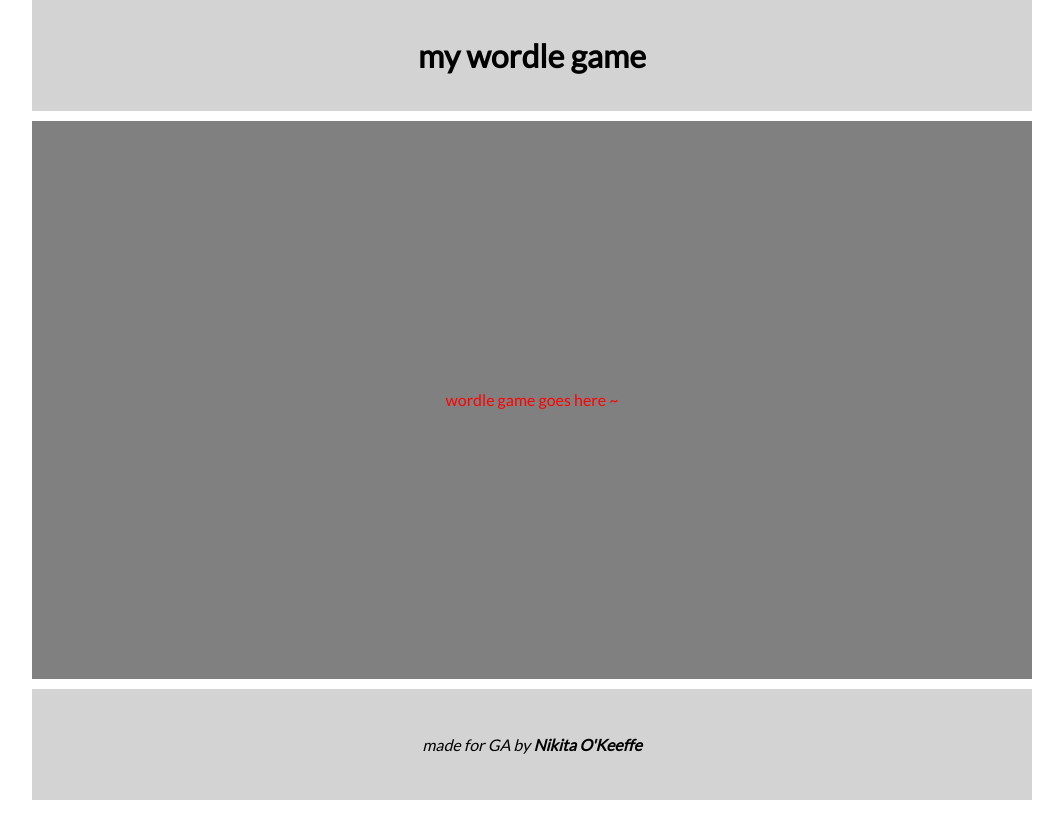
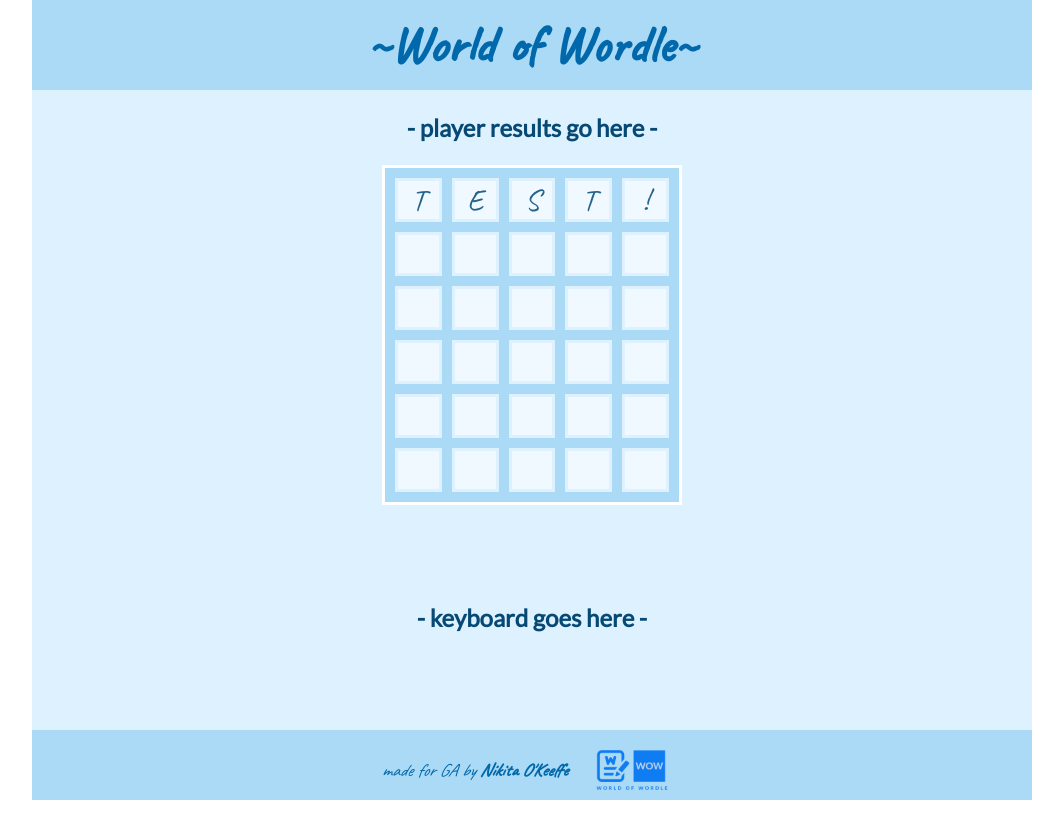
Before and after one commit to nikitao13/Wordle, a plain HTML site: page index.html in a window 1280 px wide. Shown: the whole page, without its empty margins (108-1171 px from the left). Drawn offline with Linux system fonts and the light colour scheme.

Commit message:
made CSS styling improvements

```diff
--- a/index.html
+++ b/index.html
@@ -1,7 +1,10 @@
 <!doctype html>
 <html lang="en">
 <head>
-    <link rel="stylesheet" href="styles.css">
+    <link rel="stylesheet" href="styles.css?v=1.4">
+    <link rel="preconnect" href="https://fonts.googleapis.com">
+    <link rel="preconnect" href="https://fonts.gstatic.com" crossorigin>
+    <link href="https://fonts.googleapis.com/css2?family=Caveat&family=Shadows+Into+Light&display=swap" rel="stylesheet">
     <link rel="preconnect" href="https://fonts.googleapis.com">
     <link rel="preconnect" href="https://fonts.gstatic.com" crossorigin>
     <link href="https://fonts.googleapis.com/css2?family=Lato&display=swap" rel="stylesheet">
@@ -14,13 +17,51 @@
 <body>
 <div class="container">
     <div class="header">
-        <h1>my wordle game</h1>
+        <h1>~World of Wordle~</h1>
     </div>
     <div class="footer">
         <p><em>made for GA by <strong>Nikita O'Keeffe</strong></em></p>
+        <img src="wowlogo.png" id="logo">
     </div>
     <div class="main-content">
-        <p>wordle game goes here ~</p>
+        <div id="results">
+            <h2>- player results go here -</h2>
+        </div>
+        <div class="display-container">
+            <div id="sq1" class="row1"><p>T</p></div>
+            <div id="sq2" class="row1"><p>E</p></div>
+            <div id="sq3" class="row1"><p>S</p></div>
+            <div id="sq4" class="row1"><p>T</p></div>
+            <div id="sq5" class="row1"><p>!</p></div>
+            <div id="sq6" class="row2"></div>
+            <div id="sq7" class="row2"></div>
+            <div id="sq8" class="row2"></div>
+            <div id="sq9" class="row2"></div>
+            <div id="sq10" class="row2"></div>
+            <div id="sq11" class="row3"></div>
+            <div id="sq12" class="row3"></div>
+            <div id="sq13" class="row3"></div>
+            <div id="sq14" class="row3"></div>
+            <div id="sq15" class="row3"></div>
+            <div id="sq16" class="row4"></div>
+            <div id="sq17" class="row4"></div>
+            <div id="sq18" class="row4"></div>
+            <div id="sq19" class="row4"></div>
+            <div id="sq20" class="row4"></div>
+            <div id="sq21" class="row5"></div>
+            <div id="sq22" class="row5"></div>
+            <div id="sq23" class="row5"></div>
+            <div id="sq24" class="row5"></div>
+            <div id="sq25" class="row5"></div>
+            <div id="sq26" class="row6"></div>
+            <div id="sq27" class="row6"></div>
+            <div id="sq28" class="row6"></div>
+            <div id="sq29" class="row6"></div>
+            <div id="sq30" class="row6"></div>
+        </div>
+        <div id="keyboard">
+            <h2>- keyboard goes here -</h2>
+        </div>
     </div>
 </div>
 
--- a/styles.css
+++ b/styles.css
@@ -1,3 +1,8 @@
+*{
+    padding: 0;
+    margin: 0;
+    box-sizing: border-box;
+}
 body {
     box-sizing: border-box;
     margin: 0 auto;
@@ -5,18 +10,20 @@ body {
     max-width: 1000px;
     font-family: 'Lato', sans-serif;
 }
-
 .container {
+    margin: 0 auto;
+    max-width: 1000px;
     display: grid;
     grid-template-columns: 1fr;
-    grid-template-rows: 0.5fr 2.5fr 0.5fr;
-    gap: 10px 10px;
+    grid-template-rows: auto 1fr auto;
+    gap: 10px;
     grid-auto-flow: row;
     grid-template-areas:
     "header"
     "main-content"
     "footer";
     height: 100vh;
+    background-color: #AADAF5;
 }
 .header { grid-area: header; }
 
@@ -29,21 +36,72 @@ div.header {
     padding: 10px;
     justify-content: center;
     align-items: center;
-    background-color: lightgrey;
+    background-color: #AADAF5;
+    margin-top: 10px;
+    height: 70px;
+    color: #0068AB;
+    font-family: 'Caveat', cursive;
+    font-size: 26px;
 }
-
+div.header:hover {
+    opacity: 75%;
+}
 div.main-content {
     display: grid;
+    grid-template-rows: 0.25fr auto 0.75fr;
     justify-content: center;
     align-items: center;
-    color: red;
-    background-color: grey;
+    color: #064974;
+    background-color: #DEF1FF;
+    grid-auto-columns: 400px;
 }
-
 div.footer {
+    grid-area: footer;
     display: flex;
     padding: 10px;
     justify-content: center;
     align-items: center;
-    background-color: lightgrey;
+    background-color: #AADAF5;
+    height: 60px;
+    color: #0068AB;
+    column-gap: 15px;
+    font-family: 'Caveat', cursive;
+    font-size: 18px;
 }
+div.footer:hover {
+    opacity: 75%;
+}
+div.keyboard {
+    height: 500px;
+}
+.display-container {
+    display: grid;
+    grid-template-columns: repeat(5, 1fr);
+    grid-template-rows: repeat(6, 1fr);
+    grid-gap: 10px;
+    width: 300px;
+    height: 100%;
+    background-color: #AADAF5;
+    padding: 10px;
+    border: 3px solid white;
+    margin: 0 auto;
+    color: #266289;
+    font-family: 'Caveat', cursive;
+}
+.row1, .row2, .row3, .row4, .row5, .row6 {
+    display: flex;
+    border: 3px solid #DEF1FF;
+    background-color: #EFF9FF;
+    align-items: center;
+    justify-content: center;
+    font-size: 30px;
+}
+#logo {
+    height: 100px;
+    width: auto;
+}
+
+#sq1:hover, #sq2:hover, #sq3:hover, #sq4:hover, #sq5:hover, #sq6:hover, #sq7:hover, #sq8:hover, #sq9:hover, #sq10:hover, #sq11:hover, #sq12:hover, #sq13:hover, #sq14:hover, #sq15:hover, #sq16:hover, #sq17:hover, #sq18:hover, #sq19:hover, #sq20:hover, #sq21:hover, #sq22:hover, #sq23:hover, #sq24:hover, #sq25:hover, #sq26:hover, #sq27:hover, #sq28:hover, #sq29:hover, #sq30:hover {
+    background-color: #AADAF5;
+    transition: 0.25s;
+}
```
Also changed, not shown: wowlogo.png (added).
